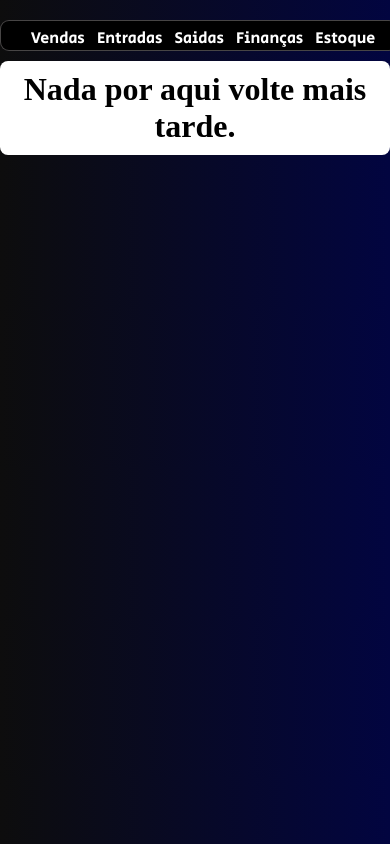
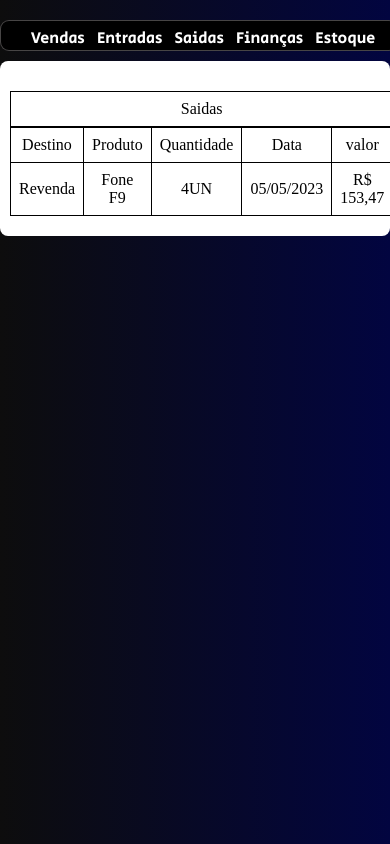
Before and after one commit to PlugoBr/gestao, a plain HTML site: page saidas.html in a window 390 px wide. Drawn offline with Linux system fonts and the light colour scheme.

```diff
--- a/saidas.html
+++ b/saidas.html
@@ -16,10 +16,25 @@
         <a href="estoque.html">Estoque</a>
     </nav>
     <main>
+        <table>
+            <caption>Saidas</caption>
+            <tr>
+                <td>Destino</td>
+                <td>Produto</td>
+                <td>Quantidade</td>
+                <td>Data</td>
+                <td>valor</td>
 
+            </tr>
+            <tr>
+                <td>Revenda</td>
+                <td>Fone F9</td>
+                <td>4UN</td>
+                <td>05/05/2023</td>
+                <td>R$ 153,47</td>
 
-        <h1>Nada por aqui volte mais tarde.</h1>
-
+            </tr>
+        </table>
 
     </main>
 
```
Also changed, not shown: estoque.html (+6 -16 lines), financas.html (+11 -23 lines), index.html (+1 -1 lines).
